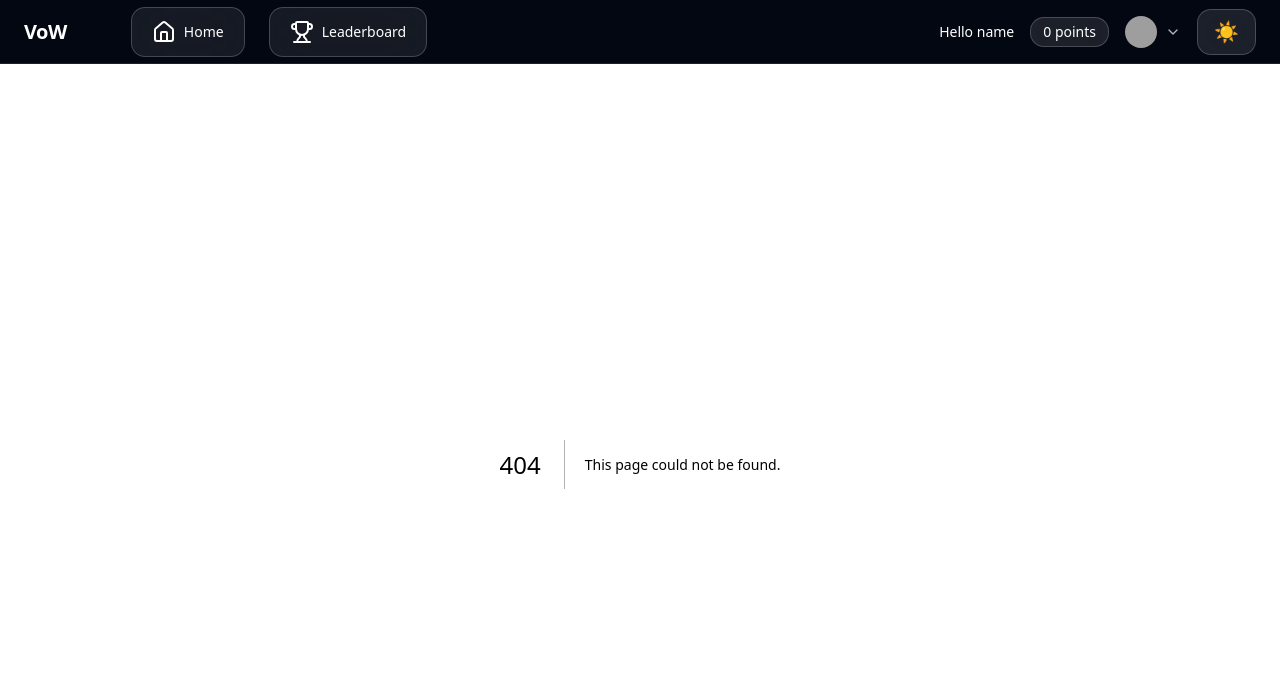
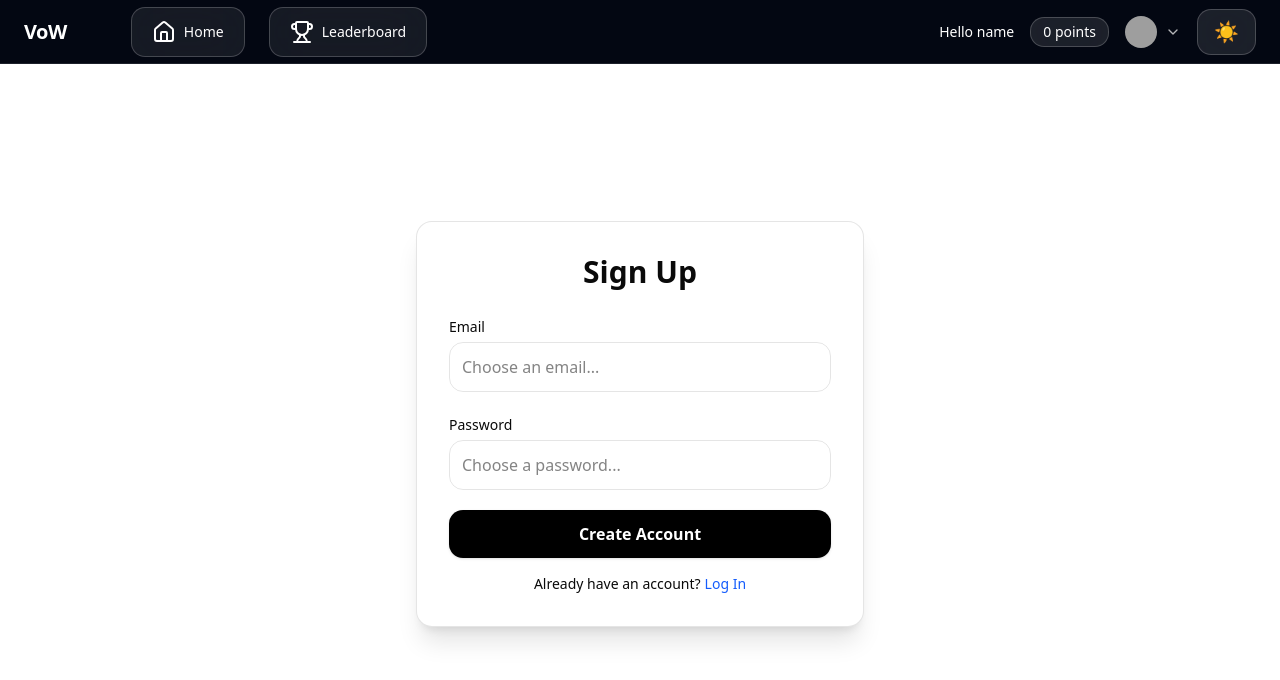
Before and after one commit to dariusturcu22/hermes-hackathon, a Next.js app in the folder frontend/: page /signup in a window 1280 px wide. Before the commit this address had no page. Shown: the top 680 px of the page. Built offline with nearby package versions, Linux system fonts and the light colour scheme; grey boxes are pictures that could not be loaded.

Commit message:
login signup pages connected to the buttons

```diff
--- a/frontend/app/components/Navbar.jsx
+++ b/frontend/app/components/Navbar.jsx
@@ -69,6 +69,9 @@ export default function Navbar() {
                                     <Link href="/profile">Profile</Link>
                                 </DropdownMenuItem>
                                 <DropdownMenuItem asChild>
+                                    <Link href="/dashboard">Dashboard</Link>
+                                </DropdownMenuItem>
+                                <DropdownMenuItem asChild>
                                     <Link href="/settings">Settings</Link>
                                 </DropdownMenuItem>
                             </DropdownMenuContent>
--- /dev/null
+++ b/frontend/app/login/page.tsx
@@ -0,0 +1,65 @@
+"use client";
+
+import { useState } from "react";
+
+export default function LoginPage() {
+  const [email, setEmail] = useState("");
+  const [password, setPassword] = useState("");
+
+  return (
+    <main className="min-h-[calc(100vh-80px)] flex items-center justify-center">
+      <div className="w-full max-w-md bg-white dark:bg-gray-900 p-8 rounded-2xl border border-black/10 dark:border-white/10 shadow-xl">
+
+        <h1 className="text-3xl font-bold mb-6 text-center dark:text-white">
+          Log In
+        </h1>
+
+        <form className="space-y-5">
+
+          <div>
+            <label className="text-sm font-medium dark:text-gray-200">Email</label>
+            <input
+              type="email"
+              className="w-full p-3 rounded-xl border border-black/10 dark:border-white/20 dark:bg-gray-800 dark:text-white mt-1"
+              placeholder="Enter your email..."
+              value={email}
+              onChange={(e) => setEmail(e.target.value)}
+            />
+          </div>
+
+          <div>
+            <label className="text-sm font-medium dark:text-gray-200">Password</label>
+            <input
+              type="password"
+              className="w-full p-3 rounded-xl border border-black/10 dark:border-white/20 dark:bg-gray-800 dark:text-white mt-1"
+              placeholder="Enter your password..."
+              value={password}
+              onChange={(e) => setPassword(e.target.value)}
+            />
+          </div>
+
+          <button
+            type="submit"
+            className="
+              w-full px-6 py-3 rounded-xl
+              font-semibold text-white
+              bg-black hover:bg-gray-800
+              transition shadow active:scale-95
+            "
+          >
+            Log In
+          </button>
+
+        </form>
+
+        <p className="text-center text-sm mt-4 dark:text-gray-300">
+          Don’t have an account?
+          <a href="/signup" className="text-blue-600 hover:underline ml-1">
+            Sign Up
+          </a>
+        </p>
+
+      </div>
+    </main>
+  );
+}
--- /dev/null
+++ b/frontend/app/signup/page.tsx
@@ -0,0 +1,63 @@
+"use client";
+
+import { useState } from "react";
+
+export default function SignupPage() {
+  const [email, setEmail] = useState("");
+  const [password, setPassword] = useState("");
+
+  return (
+    <main className="min-h-[calc(100vh-80px)] flex items-center justify-center">
+      <div className="w-full max-w-md bg-white dark:bg-gray-900 p-8 rounded-2xl border border-black/10 dark:border-white/10 shadow-xl">
+
+        <h1 className="text-3xl font-bold mb-6 text-center dark:text-white">
+          Sign Up
+        </h1>
+
+        <form className="space-y-5">
+
+          <div>
+            <label className="text-sm font-medium dark:text-gray-200">Email</label>
+            <input
+              type="email"
+              className="w-full p-3 rounded-xl border border-black/10 dark:border-white/20 dark:bg-gray-800 dark:text-white mt-1"
+              placeholder="Choose an email..."
+              value={email}
+              onChange={(e) => setEmail(e.target.value)}
+            />
+          </div>
+
+          <div>
+            <label className="text-sm font-medium dark:text-gray-200">Password</label>
+            <input
+              type="password"
+              className="w-full p-3 rounded-xl border border-black/10 dark:border-white/20 dark:bg-gray-800 dark:text-white mt-1"
+              placeholder="Choose a password..."
+              value={password}
+              onChange={(e) => setPassword(e.target.value)}
+            />
+          </div>
+
+          <button
+            type="submit"
+            className="
+              w-full px-6 py-3 rounded-xl
+              font-semibold text-white
+              bg-black hover:bg-gray-800
+              transition shadow active:scale-95
+            "
+          >
+            Create Account
+          </button>
+        </form>
+
+        <p className="text-center text-sm mt-4 dark:text-gray-300">
+          Already have an account?
+          <a href="/login" className="text-blue-600 hover:underline ml-1">
+            Log In
+          </a>
+        </p>
+      </div>
+    </main>
+  );
+}
```
